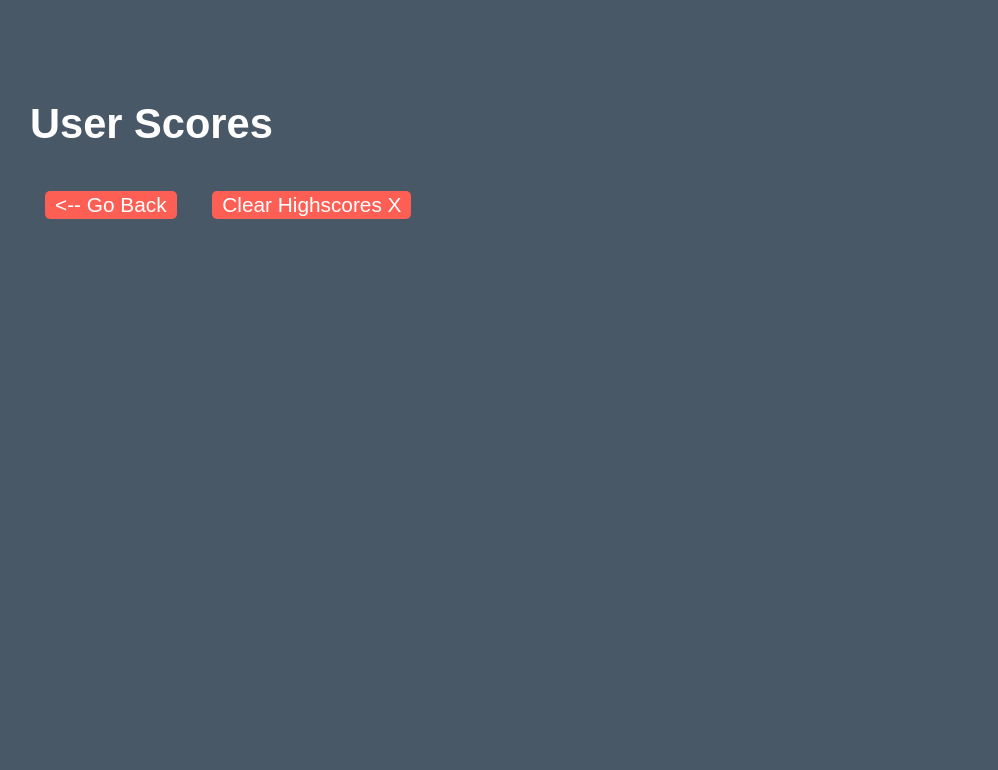
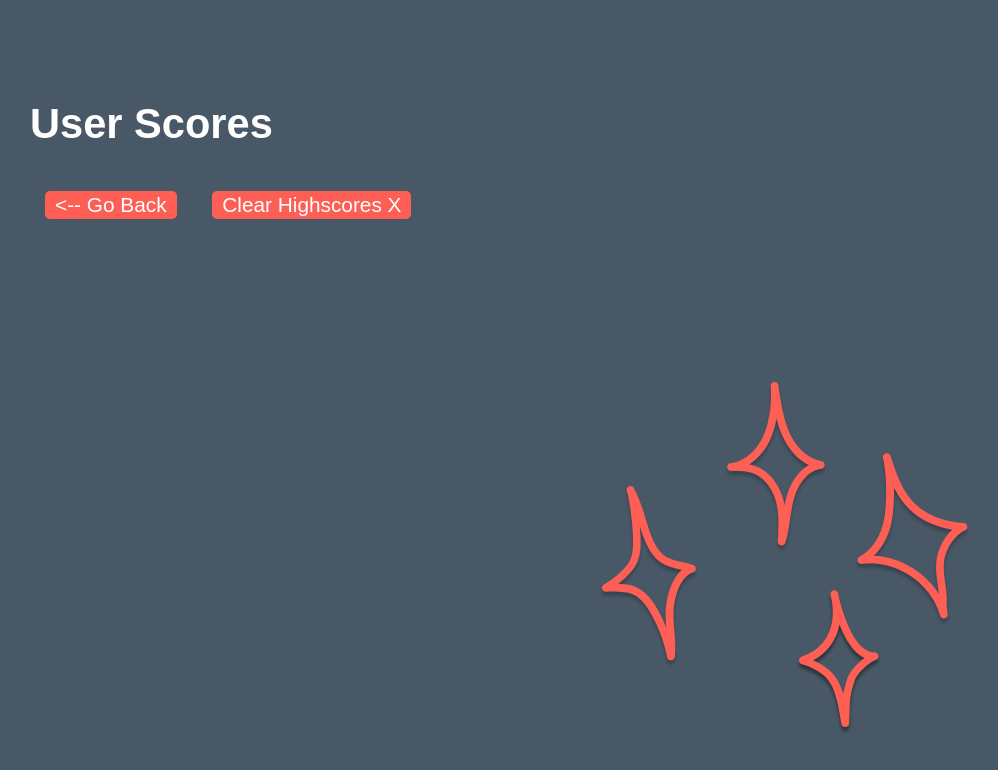
Before and after one commit to cedekpoole/color-trap-game, a plain HTML site: page highscores.html in a window 1280 px wide. Shown: the whole page, without its empty margins (260-1258 px from the left). Drawn offline with Linux system fonts and the light colour scheme.

Commit message:
add background image to highscore menu

```diff
--- a/highscores.html
+++ b/highscores.html
@@ -1,14 +1,19 @@
 <!DOCTYPE html>
 <html lang="en">
   <head>
-    <meta charset="UTF-8">
-    <meta http-equiv="X-UA-Compatible" content="IE=edge">
-    <meta name="viewport" content="width=device-width, initial-scale=1.0">
+    <meta charset="UTF-8" />
+    <meta http-equiv="X-UA-Compatible" content="IE=edge" />
+    <meta name="viewport" content="width=device-width, initial-scale=1.0" />
     <link rel="stylesheet" href="./css/styles.css" />
     <title>Highscores</title>
   </head>
   <body>
     <div class="wrapper">
+      <img
+        class="decoration"
+        src="./assets/images/stars.png"
+        alt="star background"
+      />
       <h1>User Scores</h1>
       <ol id="highscores"></ol>
 
```
Also changed, not shown: assets/images/stars.png (added). Lines whose indentation alone changed are shown as unchanged.
